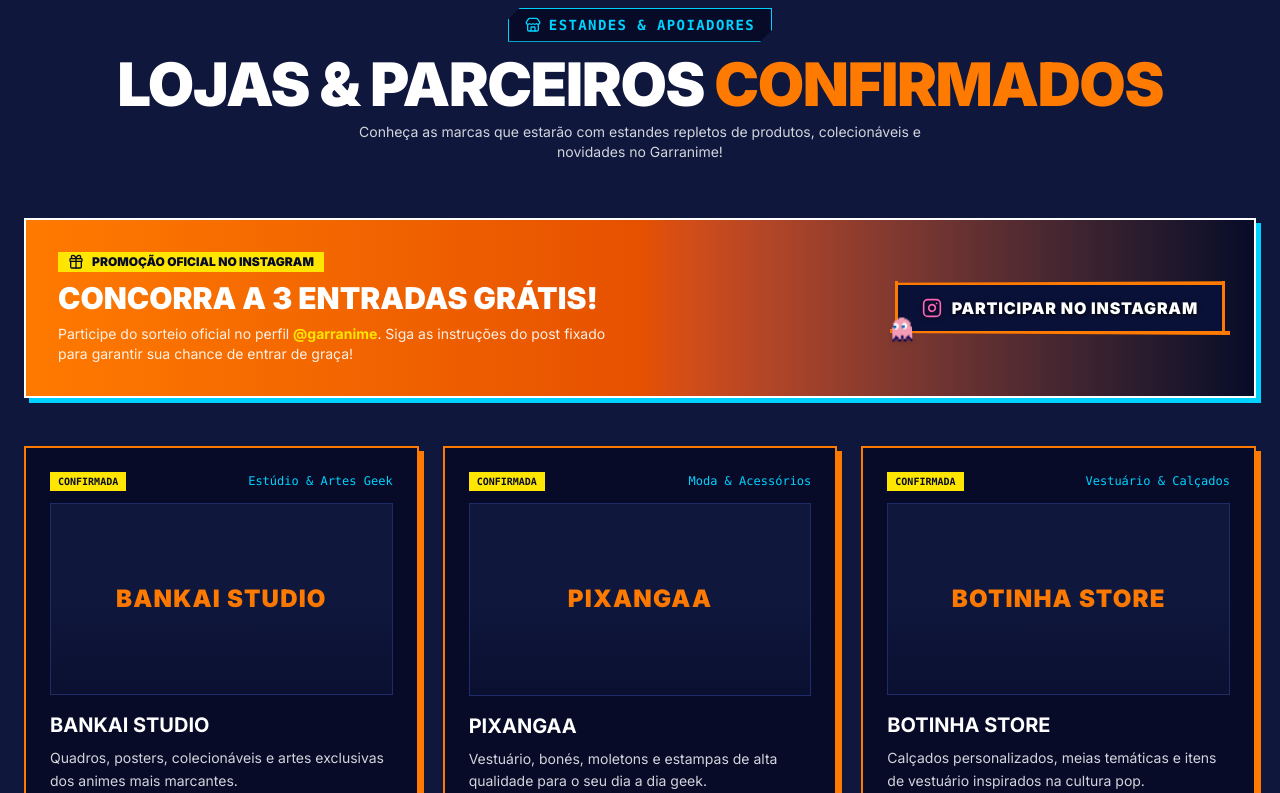
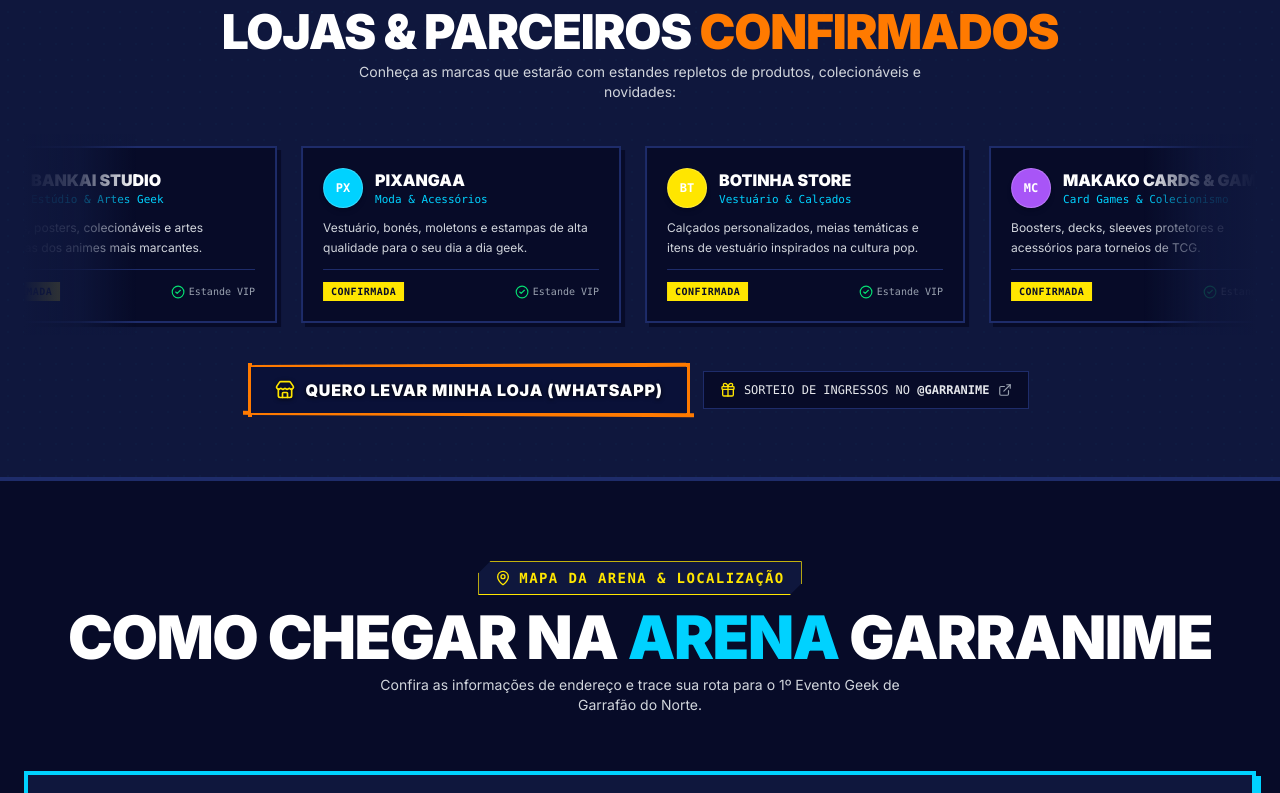
Before and after one commit to rafatek/garranime, a Next.js app: page / in a window 1280 px wide. Shown: the part 6147-6940 px from the top of the page. Built offline with nearby package versions, Linux system fonts and the light colour scheme.

Commit message:
feat: carrossel em loop infinito com efeito de fade para lojas parceiras e remocao de mencoes a 500 ingressos e equipes

```diff
--- a/src/app/globals.css
+++ b/src/app/globals.css
@@ -242,3 +242,23 @@
 .safe-bottom-dock {
   padding-bottom: env(safe-area-inset-bottom, 16px);
 }
+
+/* Infinite Marquee Loop for Lojas & Parceiros Carousel */
+@keyframes marqueeScroll {
+  0% {
+    transform: translateX(0%);
+  }
+  100% {
+    transform: translateX(-50%);
+  }
+}
+
+.animate-marquee-loop {
+  display: flex;
+  width: max-content;
+  animation: marqueeScroll 25s linear infinite;
+}
+
+.animate-marquee-loop:hover {
+  animation-play-state: paused;
+}
--- a/src/components/game-ui/EventHubModal.tsx
+++ b/src/components/game-ui/EventHubModal.tsx
@@ -250,11 +250,11 @@
                 <div className="bg-[#0A1138] p-3 border-l-4 border-[#FFE600] flex items-start gap-3">
                   <Ticket className="w-5 h-5 text-[#FFE600] shrink-0 mt-0.5" />
                   <div>
-                    <strong className="text-white block uppercase">Capacidade & Ingressos:</strong>
+                    <strong className="text-white block uppercase">Pulseiras & Ingressos:</strong>
                     <span className="text-gray-300">
-                      Limite de 500 pulseiras (250 Time Azul vs 250 Time Laranja).
+                      Pulseira oficial com acesso a todas as áreas do evento.
                       <br />
-                      <strong>R$ 10,00</strong> Antecipado / <strong>R$ 15,00</strong> No dia.
+                      <strong>R$ 10,00</strong> Antecipado / <strong>R$ 15,00</strong> No dia (Portaria).
                     </span>
                   </div>
                 </div>
--- a/src/components/game-ui/LojasPartners.tsx
+++ b/src/components/game-ui/LojasPartners.tsx
@@ -1,110 +1,131 @@
 "use client";
 
 import { CONFIRMED_STORES, EVENT_DATA } from "@/content/eventData";
-import { Store, Gift, Sparkles, ExternalLink } from "lucide-react";
+import { Store, Gift, CheckCircle2, MessageCircle, ExternalLink, Sparkles } from "lucide-react";
 import GamerButton from "./GamerButton";
-
-function InstagramIcon({ className = "w-5 h-5 text-pink-500" }: { className?: string }) {
-  return (
-    <svg className={className} viewBox="0 0 24 24" fill="none" stroke="currentColor" strokeWidth="2" strokeLinecap="round" strokeLinejoin="round">
-      <rect width="20" height="20" x="2" y="2" rx="5" ry="5"/>
-      <path d="M16 11.37A4 4 0 1 1 12.63 8 4 4 0 0 1 16 11.37z"/>
-      <line x1="17.5" x2="17.51" y1="6.5" y2="6.5"/>
-    </svg>
-  );
-}
+import { sound } from "@/lib/sound";
 
 export default function LojasPartners() {
+  // Duplicando a lista (2 sets completos) para loop contínuo e perfeitamente fluido de 0% a -50%
+  const loopedStores = [...CONFIRMED_STORES, ...CONFIRMED_STORES];
+
+  const handleWhatsAppStore = () => {
+    sound.playConfirm();
+    const text = encodeURIComponent(
+      "Olá, equipe Garranime! Tenho interesse em expor e levar minha loja/marca para o evento. Como funciona o estande de parceiro?"
+    );
+    window.open(`https://wa.me/${EVENT_DATA.whatsappContact}?text=${text}`, "_blank");
+  };
+
   return (
-    <section id="lojas" className="py-12 sm:py-20 px-4 sm:px-6 bg-[#0F173D] border-y-4 border-[#1E2C6A] relative overflow-hidden">
-      <div className="max-w-7xl mx-auto relative z-10">
-        {/* Header */}
-        <div className="text-center mb-10 sm:mb-14">
-          <div className="inline-flex items-center gap-2 bg-[#070B28] border border-[#00D2FF] px-4 py-1.5 mb-3 clip-chamfer">
+    <section id="lojas" className="py-10 sm:py-16 bg-[#0F173D] border-y-4 border-[#1E2C6A] relative overflow-hidden">
+      {/* Background Halftone Sutil */}
+      <div className="absolute inset-0 opacity-10 pointer-events-none manga-dots-blue" />
+
+      <div className="max-w-7xl mx-auto px-4 sm:px-6 relative z-10">
+        {/* Header Compacto */}
+        <div className="text-center mb-6 sm:mb-8">
+          <div className="inline-flex items-center gap-2 bg-[#070B28] border border-[#00D2FF] px-3.5 py-1 mb-2.5 clip-chamfer">
             <Store className="w-4 h-4 text-[#00D2FF]" />
-            <span className="text-xs sm:text-sm font-black uppercase text-[#00D2FF] tracking-widest font-mono">
-              ESTANDES & APOIADORES
+            <span className="text-xs font-black uppercase text-[#00D2FF] tracking-widest font-mono">
+              ESTANDES & FEIRA GEEK
             </span>
           </div>
 
-          <h2 className="text-3xl sm:text-5xl lg:text-6xl font-black uppercase tracking-tight text-white font-sans">
+          <h2 className="text-2xl sm:text-4xl lg:text-5xl font-black uppercase tracking-tight text-white font-sans">
             LOJAS & PARCEIROS <span className="text-[#FF7A00]">CONFIRMADOS</span>
           </h2>
-          <p className="max-w-xl mx-auto mt-2 text-sm text-gray-300">
-            Conheça as marcas que estarão com estandes repletos de produtos, colecionáveis e novidades no Garranime!
+          <p className="max-w-xl mx-auto mt-1.5 text-xs sm:text-sm text-gray-300">
+            Conheça as marcas que estarão com estandes repletos de produtos, colecionáveis e novidades:
           </p>
         </div>
 
-        {/* Promo Instagram Sorteio Banner */}
-        <div className="bg-gradient-to-r from-[#FF7A00] via-[#E65100] to-[#070B28] border-2 border-white p-6 sm:p-8 shonen-shadow-cyan mb-12 flex flex-col md:flex-row items-center justify-between gap-6">
-          <div className="space-y-2 text-center md:text-left">
-            <div className="inline-flex items-center gap-2 bg-[#FFE600] text-[#070B28] text-xs font-black uppercase px-2.5 py-0.5">
-              <Gift className="w-4 h-4" />
-              <span>PROMOÇÃO OFICIAL NO INSTAGRAM</span>
+        {/* ======================================================== */}
+        {/* CARROSSEL LATERAL INFINITO COM FADE GRADIENT NAS BORDAS   */}
+        {/* ======================================================== */}
+        <div className="relative w-full overflow-hidden py-3">
+          {/* Efeito de Fade Esquerda (Desaparecer suavemente na borda) */}
+          <div
+            aria-hidden="true"
+            className="pointer-events-none absolute inset-y-0 left-0 w-12 sm:w-28 bg-gradient-to-r from-[#0F173D] via-[#0F173D]/80 to-transparent z-20"
+          />
+
+          {/* Efeito de Fade Direita (Desaparecer suavemente na borda) */}
+          <div
+            aria-hidden="true"
+            className="pointer-events-none absolute inset-y-0 right-0 w-12 sm:w-28 bg-gradient-to-l from-[#0F173D] via-[#0F173D]/80 to-transparent z-20"
+          />
+
+          {/* Trilha do Carrossel em Movimento Loop */}
+          <div className="flex gap-4 sm:gap-6 animate-marquee-loop items-stretch">
+            {loopedStores.map((store, i) => (
+              <div
+                key={i}
+                className="w-[270px] sm:w-[320px] shrink-0 bg-[#070B28] border-2 border-[#1E2C6A] hover:border-[#FF7A00] p-4 sm:p-5 flex flex-col justify-between transition-all duration-200 hover:-translate-y-1 shadow-[4px_4px_0px_#070B28] group"
+              >
+                <div>
+                  {/* Top: Avatar Inicial + Nome da Loja + Categoria */}
+                  <div className="flex items-center gap-3 mb-2.5">
+                    <div
+                      className="w-10 h-10 rounded-full flex items-center justify-center font-mono font-black text-xs text-white shrink-0 shadow-md border border-white/20"
+                      style={{ backgroundColor: store.color || "#FF7A00" }}
+                    >
+                      {store.initials || store.name.substring(0, 2).toUpperCase()}
                     </div>
-            <h3 className="text-2xl sm:text-3xl font-black uppercase text-white font-sans">
-              CONCORRA A 3 ENTRADAS GRÁTIS!
-            </h3>
-            <p className="text-xs sm:text-sm text-white/90 max-w-xl">
-              Participe do sorteio oficial no perfil <strong className="text-[#FFE600]">{EVENT_DATA.instagram}</strong>. Siga as instruções do post fixado para garantir sua chance de entrar de graça!
-            </p>
-          </div>
-
-          <div className="w-full md:w-auto shrink-0">
-            <GamerButton
-              href={`https://instagram.com/${EVENT_DATA.instagram.replace("@", "")}`}
-              target="_blank"
-              rel="noopener noreferrer"
-              size="md"
-              ghost="pink"
-              icon={<InstagramIcon className="w-5 h-5 text-pink-400" />}
-            >
-              Participar no Instagram
-            </GamerButton>
+                    <div className="min-w-0 flex-1">
+                      <h4 className="text-sm sm:text-base font-black uppercase text-white font-sans group-hover:text-[#FF7A00] transition-colors truncate">
+                        {store.name}
+                      </h4>
+                      <span className="text-[11px] font-mono text-[#00D2FF] block truncate">
+                        {store.type}
+                      </span>
                     </div>
                   </div>
 
-        {/* Stores Grid */}
-        <div className="grid grid-cols-1 sm:grid-cols-2 lg:grid-cols-3 gap-6">
-          {CONFIRMED_STORES.map((store, i) => (
-            <div
-              key={i}
-              className="bg-[#070B28] border-2 border-[#FF7A00] p-6 shonen-shadow-orange flex flex-col justify-between hover:-translate-y-1 transition-transform"
-            >
-              <div>
-                <div className="flex items-center justify-between mb-3">
-                  <span className="text-[10px] font-black uppercase px-2 py-0.5 bg-[#FFE600] text-[#070B28] font-mono">
-                    {store.badge}
-                  </span>
-                  <span className="text-xs font-mono text-[#00D2FF]">
-                    {store.type}
-                  </span>
-                </div>
-
-                <div className="w-full aspect-video bg-[#0F173D] border border-[#1E2C6A] mb-4 flex items-center justify-center relative overflow-hidden">
-                  <span className="text-2xl font-black uppercase text-[#FF7A00] font-sans tracking-wider">
-                    {store.name}
-                  </span>
-                  <div className="absolute inset-0 bg-gradient-to-t from-[#070B28] via-transparent to-transparent opacity-60" />
-                </div>
-
-                <h4 className="text-xl font-bold uppercase text-white mb-2">
-                  {store.name}
-                </h4>
-
-                <p className="text-xs sm:text-sm text-gray-300 leading-relaxed mb-4">
+                  {/* Descrição Compacta e Objetiva */}
+                  <p className="text-xs text-gray-300 leading-relaxed line-clamp-3">
                     {store.desc}
                   </p>
                 </div>
 
-              <div className="pt-3 border-t border-[#1E2C6A] flex items-center justify-between text-xs text-gray-400 font-mono">
-                <span>Estande Oficial</span>
-                <span className="text-[#FFE600] font-bold">Presença VIP</span>
+                {/* Footer do Card */}
+                <div className="pt-3 mt-3 border-t border-[#1E2C6A] flex items-center justify-between text-[10px] font-mono">
+                  <span className="bg-[#FFE600] text-[#070B28] font-black px-2 py-0.5 uppercase tracking-wider">
+                    {store.badge}
+                  </span>
+                  <span className="text-gray-400 flex items-center gap-1">
+                    <CheckCircle2 className="w-3.5 h-3.5 text-green-400" /> Estande VIP
+                  </span>
                 </div>
               </div>
             ))}
           </div>
         </div>
+
+        {/* ======================================================== */}
+        {/* ÁREA INFERIOR COMPACTA: CTA WHATSAPP & SORTEIO INSTAGRAM */}
+        {/* ======================================================== */}
+        <div className="mt-8 flex flex-col sm:flex-row items-center justify-center gap-4 text-center">
+          <GamerButton
+            size="md"
+            onClick={handleWhatsAppStore}
+            icon={<Store className="w-5 h-5" />}
+          >
+            Quero Levar Minha Loja (WhatsApp)
+          </GamerButton>
+
+          <a
+            href={`https://instagram.com/${EVENT_DATA.instagram.replace("@", "")}`}
+            target="_blank"
+            rel="noopener noreferrer"
+            className="inline-flex items-center gap-2 px-4 py-2.5 bg-[#070B28] border border-[#1E2C6A] hover:border-[#FFE600] text-gray-200 hover:text-white font-mono text-xs uppercase transition-all"
+          >
+            <Gift className="w-4 h-4 text-[#FFE600]" />
+            <span>Sorteio de Ingressos no <strong>{EVENT_DATA.instagram}</strong></span>
+            <ExternalLink className="w-3.5 h-3.5 text-gray-400" />
+          </a>
+        </div>
+      </div>
     </section>
   );
 }
--- a/src/components/game-ui/StoreTickets.tsx
+++ b/src/components/game-ui/StoreTickets.tsx
@@ -39,7 +39,7 @@
             GARANTA SEU <span className="text-[#FFE600]">INGRESSO</span> <span className="text-[#00D2FF]">ANTECIPADO</span>
           </h2>
           <p className="max-w-xl mx-auto mt-2 text-sm text-gray-300">
-            Apenas 500 pulseiras disponíveis! Compre antecipado por R$ 10,00 e garanta seu acesso a todas as atrações, torneios e sorteios.
+            Compre antecipado por R$ 10,00 e garanta seu acesso a todas as atrações, torneios e sorteios do evento!
           </p>
         </div>
 
```
Also changed, not shown: src/content/eventData.ts (+15 -6 lines), 1 other file (tests, documents, lock files or other folders). Lines whose indentation alone changed are shown as unchanged.
